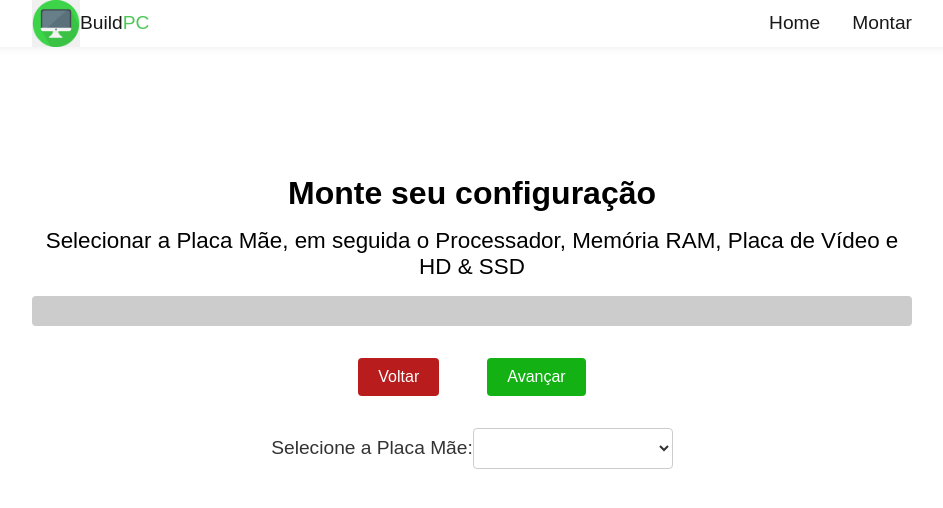
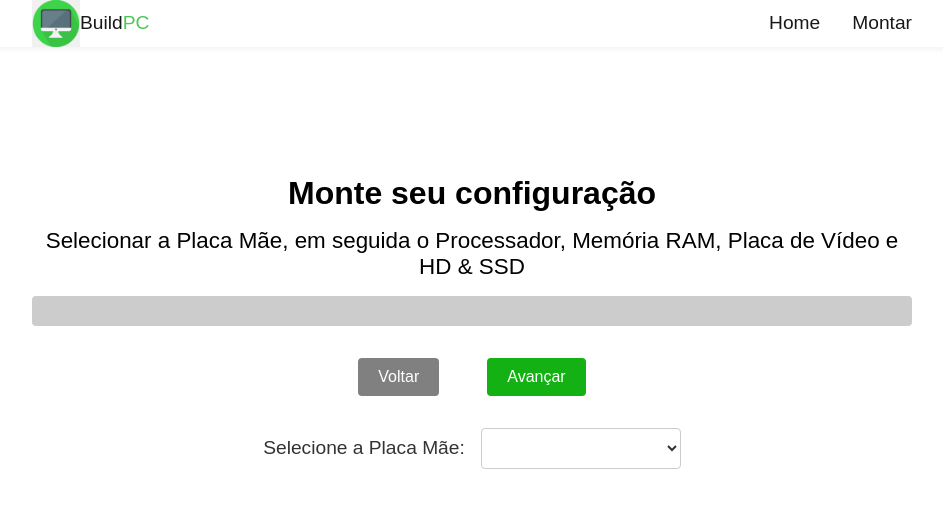
Before and after one commit to Arthur-Cyberpunk/build_pc, a React (Create React App) app: page /build in a window 1280 px wide. Shown: the top 508 px of the page, without its empty margins (168-1111 px from the left). Built offline with nearby package versions, Linux system fonts and the light colour scheme.

Commit message:
fix styles

```diff
--- a/src/components/BuildPc/index.tsx
+++ b/src/components/BuildPc/index.tsx
@@ -33,12 +33,11 @@ const Build = () => {
     }
   };
 
-  //console.log(definitiveComponents);
-
   const handlePrevious = () => {
     if (progress > 0) {
       setProgress(progress - 20);
       setStep(step - 1);
+      setIsNextButtonDisabled(false);
 
       if (components.length > 0) {
         const previousSelection = definitiveComponents.pop();
@@ -61,8 +60,12 @@ const Build = () => {
             <S.ProgressBarFill progress={progress}></S.ProgressBarFill>
           </S.ProgressBarContainer>
           <S.ButtonsContainer>
-            <S.ButtonBack onClick={handlePrevious}>Voltar</S.ButtonBack>
-            <S.ButtonSuccess onClick={handleNext}>Avançar</S.ButtonSuccess>
+            <S.ButtonBack progress={progress} onClick={handlePrevious}>
+              Voltar
+            </S.ButtonBack>
+            <S.ButtonSuccess progress={progress} onClick={handleNext}>
+              Avançar
+            </S.ButtonSuccess>
           </S.ButtonsContainer>
           <OptionsPartsPc />
         </S.ProgressBox>
--- a/src/components/BuildPc/styles.tsx
+++ b/src/components/BuildPc/styles.tsx
@@ -57,32 +57,26 @@ export const ButtonsContainer = styled.div`
   margin: 2rem 0;
 `;
 
-export const ButtonSuccess = styled.button`
+export const ButtonSuccess = styled.button<BarProgressProps>`
   padding: 10px 20px;
-  background-color: #13b113;
+  background-color: ${(props) =>
+    props.progress !== undefined && props.progress < 100 ? "#13b113" : "gray"};
   color: #fff;
   border: none;
   border-radius: 4px;
   cursor: pointer;
   font-size: 16px;
   transition: background-color 0.3s ease-in-out;
-
-  &:hover {
-    background-color: #19861f;
-  }
 `;
 
-export const ButtonBack = styled.button`
+export const ButtonBack = styled.button<BarProgressProps>`
   padding: 10px 20px;
-  background-color: #b81c1c;
+  background-color: ${(props) =>
+    props.progress !== undefined && props.progress > 0 ? "#b81c1c" : "gray"};
   color: #fff;
   border: none;
   border-radius: 4px;
   cursor: pointer;
   font-size: 16px;
   transition: background-color 0.3s ease-in-out;
-
-  &:hover {
-    background-color: #d83c3c;
-  }
 `;
--- a/src/components/OptionsPartsPc/index.tsx
+++ b/src/components/OptionsPartsPc/index.tsx
@@ -1,6 +1,5 @@
 import { useContext, useEffect, useState } from "react";
 import { BuildContext } from "../../contexts/buildContext";
-import compatibilidades from "../../data/compatibilidades.json";
 import * as S from "./styles";
 
 const OptionsPartsPc = () => {
@@ -15,10 +14,10 @@ const OptionsPartsPc = () => {
   ];
 
   const {
+    compatibilitiesPc,
     availableParts,
     setAvailableParts,
     step,
-    components,
     setComponents,
     selectedOption,
     setSelectedOption,
@@ -28,25 +27,28 @@ const OptionsPartsPc = () => {
     processor,
   }: Record<string, any> = useContext(BuildContext);
 
-  const handleSelectChange = (event: any) => {
+  const handleSelectMotherBoard = (event: Record<string, any>) => {
     const optionMotherBoard = event.target.value;
     setMotherBoard(optionMotherBoard);
     setComponents(optionMotherBoard);
     setIsNextButtonDisabled(true);
   };
 
-  const handleSelectComponents = (event: any) => {
+  const handleSelectComponents = (event: Record<string, any>) => {
     const optionComponents = event.target.value;
-    setComponents(optionComponents);
-    setSelectedOption(event.target.value);
-    setIsNextButtonDisabled(true);
+
+    if (optionComponents !== "") {
+      setComponents(optionComponents);
+      setSelectedOption(event.target.value);
+      setIsNextButtonDisabled(true);
+    }
   };
 
   useEffect(() => {
     if (motherBoard === "razor" || "amd" || "intel")
       setAvailableParts(
-        compatibilidades.selected_placa_mae[
-          motherBoard as keyof typeof compatibilidades.selected_placa_mae
+        compatibilitiesPc.selected_placa_mae[
+          motherBoard as keyof typeof compatibilitiesPc.selected_placa_mae
         ],
       );
   }, [motherBoard]);
@@ -54,10 +56,8 @@ const OptionsPartsPc = () => {
   useEffect(() => {
     if (currentStep[step] === "hd_ssd" && processor === "i9") {
       setCompatibleHd(false);
-      console.log("alooooo");
     } else {
       setCompatibleHd(true);
-      console.log("falaaaa");
     }
   }, [currentStep]);
 
@@ -65,14 +65,14 @@ const OptionsPartsPc = () => {
     <>
       {step < 0 ? (
         <>
-          <S.Label htmlFor="selecionarOpcao">Selecione a Placa Mãe:</S.Label>
+          <S.Label htmlFor="selectOption">Selecione a Placa Mãe:</S.Label>
           <S.DropdownSelect
-            id="selecionarOpcao"
-            onChange={handleSelectChange}
+            id="selectOption"
+            onChange={handleSelectMotherBoard}
             value={motherBoard}
           >
             <S.DropdownOption value=""></S.DropdownOption>
-            {compatibilidades?.placa_mae.map(
+            {compatibilitiesPc?.placa_mae.map(
               (compatibilidade: string, index: any) => (
                 <S.DropdownOption value={compatibilidade} key={index}>
                   {compatibilidade}
@@ -85,27 +85,27 @@ const OptionsPartsPc = () => {
         <>
           {availableParts?.[currentStep[step]] !== undefined ? (
             <>
-              <S.Label htmlFor="selecionarOpcao">
+              <S.Label htmlFor="selectOption">
                 Selecione a {component[step]}:
               </S.Label>
               <S.DropdownSelect
-                id="selecionarOpcao"
+                id="selectOption"
                 onChange={handleSelectComponents}
                 value={selectedOption}
               >
                 <S.DropdownOption value=""></S.DropdownOption>
                 {compatibleHd
                   ? availableParts?.[currentStep[step]]?.map(
-                      (compatibilidade: string, index: any) => (
-                        <S.DropdownOption value={compatibilidade} key={index}>
-                          {compatibilidade}
+                      (compatibility: string, index: any) => (
+                        <S.DropdownOption value={compatibility} key={index}>
+                          {compatibility}
                         </S.DropdownOption>
                       ),
                     )
-                  : compatibilidades?.i9.hd_ssd?.map(
-                      (compatibilidade: string, index: any) => (
-                        <S.DropdownOption value={compatibilidade} key={index}>
-                          {compatibilidade}
+                  : compatibilitiesPc?.i9.hd_ssd?.map(
+                      (compatibility: string, index: any) => (
+                        <S.DropdownOption value={compatibility} key={index}>
+                          {compatibility}
                         </S.DropdownOption>
                       ),
                     )}
--- a/src/components/OptionsPartsPc/styles.ts
+++ b/src/components/OptionsPartsPc/styles.ts
@@ -3,7 +3,7 @@ import styled from "styled-components";
 export const Label = styled.label`
   font-size: 1.2rem;
   color: #333;
-  margin-bottom: 1rem;
+  margin-right: 1rem;
 `;
 
 export const DropdownSelect = styled.select`
--- a/src/contexts/buildContext.tsx
+++ b/src/contexts/buildContext.tsx
@@ -1,5 +1,5 @@
 import { ReactNode, createContext, useRef, useState } from "react";
-import compatibilidades from "../data/compatibilidades.json";
+import compatibilitiesPc from "../data/compatibilitiesPc.json";
 
 export const BuildContext = createContext({});
 
@@ -10,7 +10,7 @@ const BuildProvider = ({ children }: { children: ReactNode }) => {
   const selectRef = useRef<HTMLSelectElement | null>(null);
   const [selectedOption, setSelectedOption] = useState<string>("");
   const [isNextButtonDisabled, setIsNextButtonDisabled] =
-    useState<boolean>(true);
+    useState<boolean>(false);
   const [definitiveComponents, setDefinitiveComponents] = useState<string[]>(
     [],
   );
@@ -20,7 +20,7 @@ const BuildProvider = ({ children }: { children: ReactNode }) => {
   return (
     <BuildContext.Provider
       value={{
-        compatibilidades,
+        compatibilitiesPc,
         availableParts,
         setAvailableParts,
         step,
```
Also changed, not shown: src/data/compatibilitiesPc.json (renamed from src/data/compatibilidades.json).
